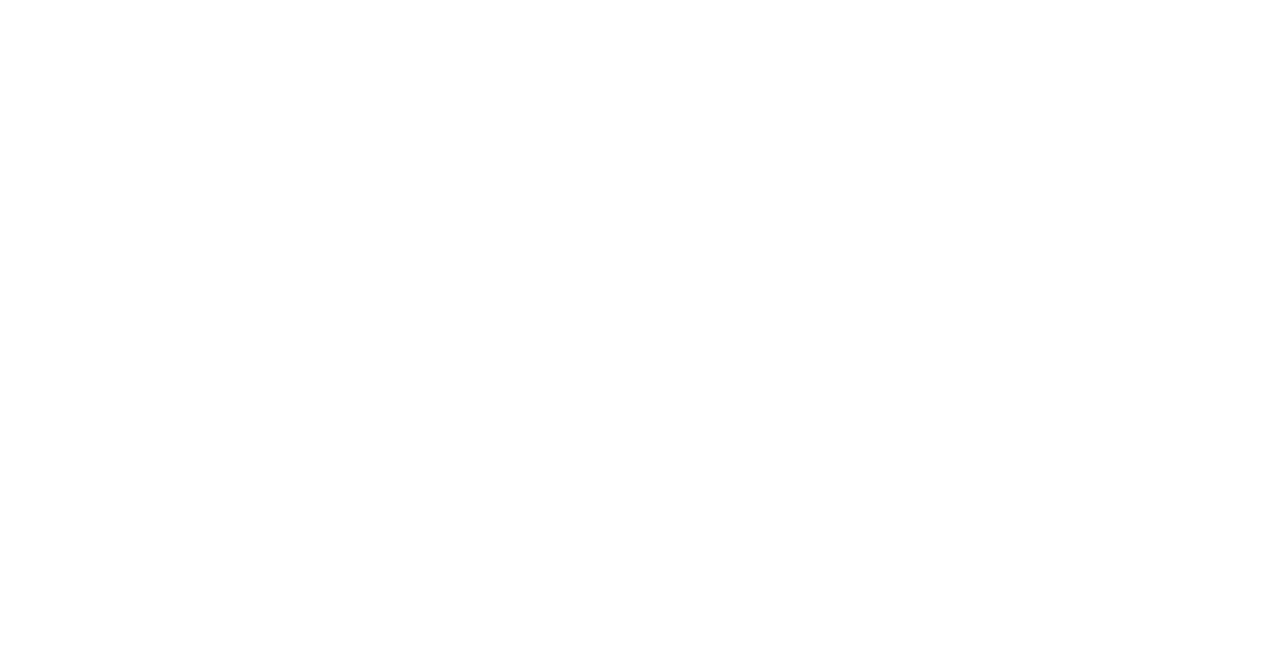
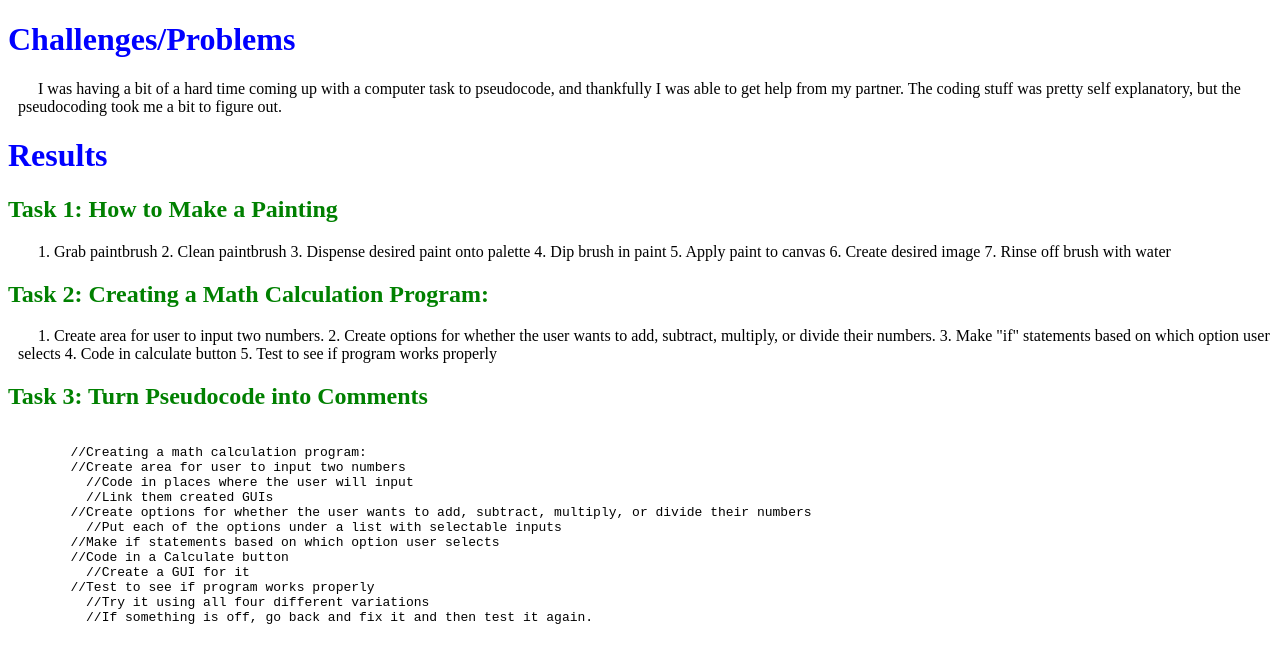
Before and after one commit to cajahick/art101, a plain HTML site: page lab4/index.html in a window 1280 px wide. Drawn offline with Linux system fonts and the light colour scheme.

Commit message:
complete lab 4
completed lab 4 (task 1, 2, 3, 4)

```diff
--- a/lab4/css/lab.css
+++ b/lab4/css/lab.css
@@ -0,0 +1,14 @@
+h1 {
+  color: blue;
+  font-size: 200%;
+}
+h2 {
+  color: green;
+  font-size: 150%;
+}
+
+p {
+  font-family: "comic sans";
+  text-indent: 20px;
+  margin-left: 10px;
+}
--- a/lab4/index.html
+++ b/lab4/index.html
@@ -1,11 +1,47 @@
 <!DOCTYPE html>
 <html>
 <head>
-	<title>Lab X - Subject/Topic</title>
+	<title>Lab 4 - Pseudocode</title>
 	<link rel="stylesheet" type="text/css" href="../css/site.css">
 	<link rel="stylesheet" type="text/css" href="css/lab.css">
 </head>
 <body>
+	<h1>Challenges/Problems</h1>
+	<p>I was having a bit of a hard time coming up with a computer task to pseudocode, and thankfully I was able to get help from my partner. The coding stuff was pretty self explanatory, but the pseudocoding took me a bit to figure out.</p>
+	<div>
+	</div>
+	<h1>Results</h1>
+	<h2>Task 1: How to Make a Painting</h2>
+	<p>1. Grab paintbrush
+2. Clean paintbrush
+3. Dispense desired paint onto palette
+4. Dip brush in paint
+5. Apply paint to canvas
+6. Create desired image
+7. Rinse off brush with water</p>
+	<h2>Task 2: Creating a Math Calculation Program:</h2>
+	<p>1. Create area for user to input two numbers.
+		2. Create options for whether the user wants to add, subtract, multiply, or divide their numbers.
+		3. Make "if" statements based on which option user selects
+		4. Code in calculate button
+		5. Test to see if program works properly</p>
+	<h2>Task 3: Turn Pseudocode into Comments</h2>
+	<p>
+		<pre><code>
+	//Creating a math calculation program:
+	//Create area for user to input two numbers
+	  //Code in places where the user will input
+	  //Link them created GUIs
+	//Create options for whether the user wants to add, subtract, multiply, or divide their numbers
+	  //Put each of the options under a list with selectable inputs
+	//Make if statements based on which option user selects
+	//Code in a Calculate button
+	  //Create a GUI for it
+	//Test to see if program works properly
+	  //Try it using all four different variations
+	  //If something is off, go back and fix it and then test it again.
+	</pre></code> </p>
+
 
 </body>
 </html>
```
Also changed, not shown: 1 other file.
